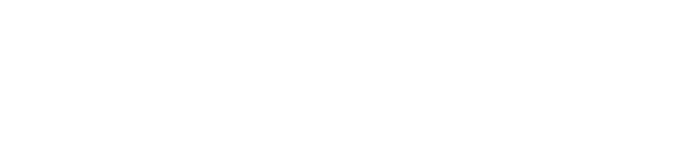
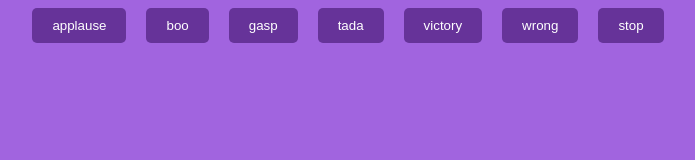
Before and after one commit to acciojob/Soundbar-YashSharma412, a website: page main.html in a window 1280 px wide. Shown: the whole page, without its empty margins (292-987 px from the left). Drawn offline with Linux system fonts and the light colour scheme.

Commit message:
created a submission

```diff
--- a/main.html
+++ b/main.html
@@ -7,6 +7,14 @@
 </head>
 
 <body>
+
+	<button id="applause" onclick="playAudio(this)" >applause</button>
+	<button id="boo" onclick="playAudio(this)" >boo</button>
+	<button id="gasp" onclick="playAudio(this)" >gasp</button>
+	<button id="tada" onclick="playAudio(this)" >tada</button>
+	<button id="victory" onclick="playAudio(this)" >victory</button>
+	<button id="wrong" onclick="playAudio(this)" >wrong</button>
+	<button id="stop" onclick="playAudio(this)" >stop</button>
 	<!-- the entire body must be written by student -->
     <script type="text/javascript" src="./script.js">
 </script>
--- a/script.js
+++ b/script.js
@@ -1 +1,48 @@
 //your JS code here. If required.
+const applause = document.createElement("audio");
+applause.src = "./sounds/applause.mp4";
+
+const boo = document.createElement("audio");
+boo.src = "./sounds/boo.mp4";
+
+const gasp = document.createElement("audio");
+gasp.src = "./sounds/gasp.mp4";
+
+const tada = document.createElement("audio");
+tada.src = "./sounds/tada.mp4";
+
+const victory = document.createElement("audio");
+victory.src = "./sounds/victory.mp4";
+
+const wrong = document.createElement("audio");
+wrong.src = "./sounds/wrong.mp4";
+
+const stop = document.createElement("audio");
+stop.src = "./sounds/stop.mp4";
+function playAudio(btnRef){
+	let currentBtnId = btnRef.id;
+
+	switch(currentBtnId){
+			case "applause":
+			applause.play();
+			break;
+			case "boo":
+			boo.play();
+			break;
+			case "gasp":
+			gasp.play();
+			break;
+			case "tada":
+			tada.play();
+			break;
+			case "victory":
+			victory.play();
+			break;
+			case "wrong":
+			wrong.play();
+			break;
+			case "stop":
+			stop.play();
+			break;
+	}
+}
--- a/styles.css
+++ b/styles.css
@@ -1 +1,15 @@
 /*  your css code here. If applicable */
+body{
+	display: flex;
+	align-items: center;
+	justify-content: center;
+	background-color: #a164df;
+	gap: 20px
+}
+button{
+	color: white;
+	background-color: #663399;
+	padding: 10px 20px;
+	border: none;
+	border-radius: 5px;
+}
```
